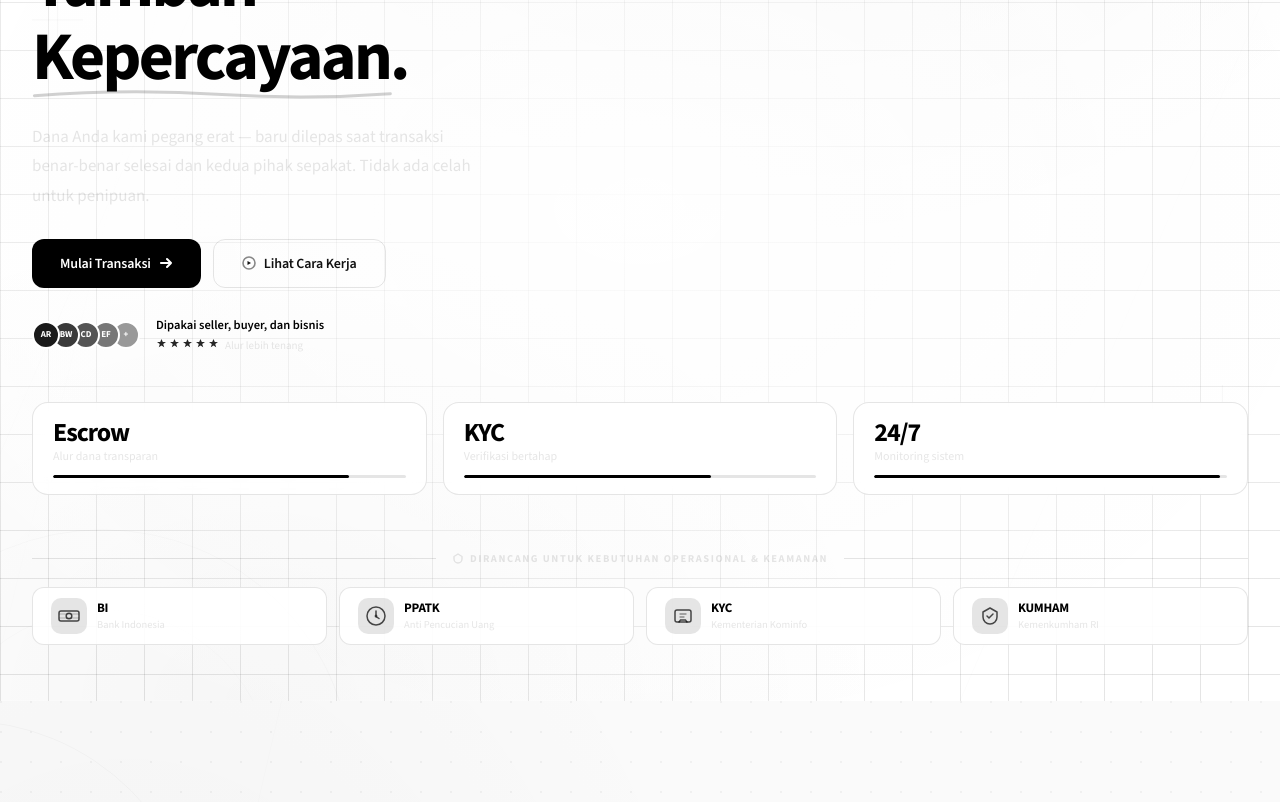
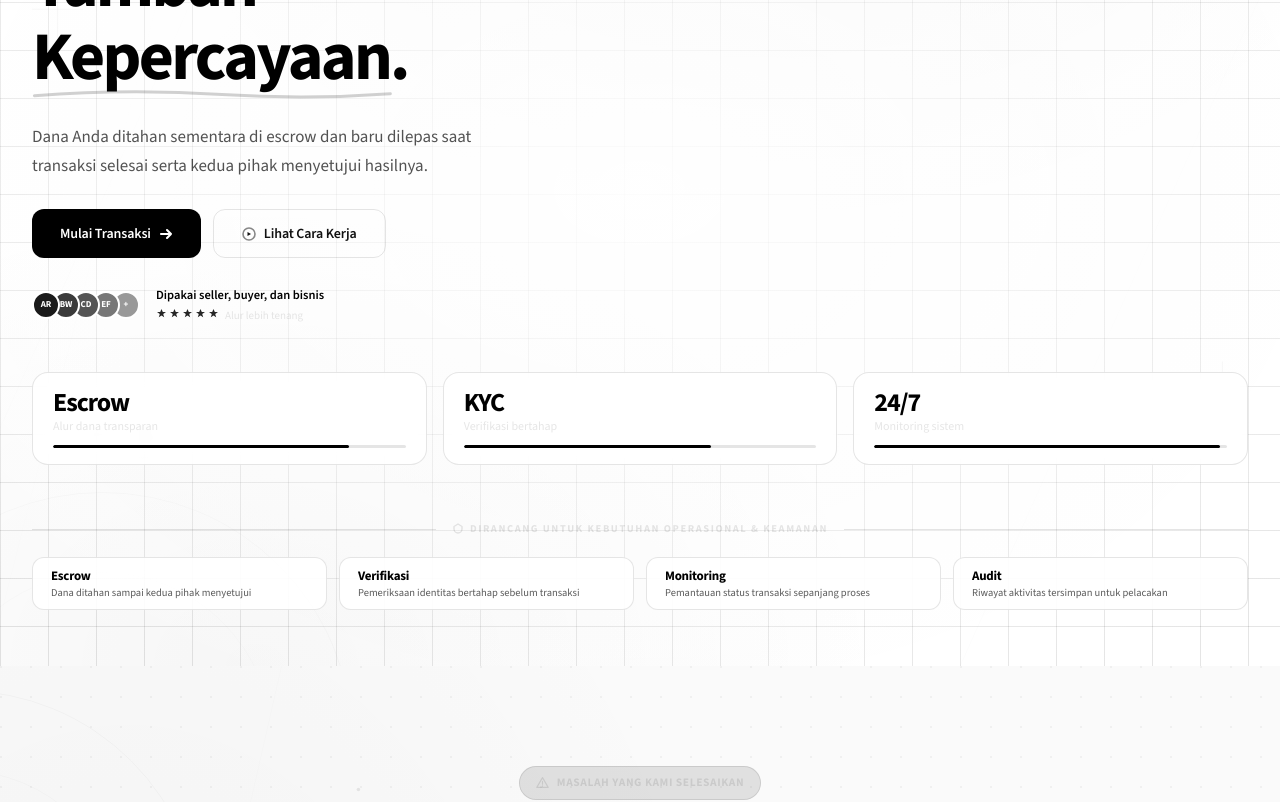
Before and after one commit to kahade-id/landing, a Next.js app: page / in a window 1280 px wide. Shown: the part 420-1222 px from the top of the page. Built offline with nearby package versions, Linux system fonts and the light colour scheme.

Commit message:
Refine landing trust copy, contrast, and metadata assets

```diff
--- a/package.json
+++ b/package.json
@@ -1,5 +1,5 @@
 {
-  "name": "trustescrow",
+  "name": "kahade-landing",
   "version": "0.1.0",
   "private": true,
   "scripts": {
--- a/src/components/sections/HeroSection.tsx
+++ b/src/components/sections/HeroSection.tsx
@@ -136,7 +136,6 @@ const styles = `
     -webkit-backdrop-filter: blur(16px);
     border: 1px solid rgba(0,0,0,0.1);
     border-radius: 20px;
-    box-: 0 8px 48px rgba(0,0,0,0.1), 0 1px 0 rgba(255,255,255,0.8) inset;
   }
 
   .stat-card {
@@ -145,10 +144,9 @@ const styles = `
     border-radius: 16px;
     padding: 16px 20px;
     backdrop-filter: blur(8px);
-    transition: box- 0.2s, transform 0.2s;
+    transition: transform 0.2s;
   }
   .stat-card:hover {
-    box-: 0 8px 32px rgba(0,0,0,0.1);
     transform: translateY(-2px);
   }
 
@@ -177,13 +175,12 @@ const styles = `
     border: 1px solid rgba(0,0,0,0.1);
     border-radius: 12px;
     background: rgba(255,255,255,0.9);
-    transition: border-color 0.2s, box- 0.2s;
+    transition: border-color 0.2s;
     cursor: default;
     user-select: none;
   }
   .reg-logo:hover {
     border-color: rgba(0,0,0,0.1);
-    box-: 0 4px 16px rgba(0,0,0,0.1);
   }
 
   .abstract-line {
@@ -410,47 +407,12 @@ const FloatingUICard = () => {
   );
 };
 
-// ─── Regulatory Logos ────────────────────────────────────────────────────────
+// ─── Trust signals (non-regulatory claims) ─────────────────────────────────
 const RegLogos = [
-  {
-    abbr: "BI",
-    name: "Bank Indonesia",
-    icon: (
-      <svg width="22" height="22" viewBox="0 0 22 22" fill="none">
-        <rect x="1" y="6" width="20" height="10" rx="2" stroke="#000" strokeWidth="1.5" strokeOpacity="0.7" />
-        <circle cx="11" cy="11" r="2.8" stroke="#000" strokeWidth="1.5" strokeOpacity="0.7" />
-        <path d="M1 9h20M1 13h20" stroke="#000" strokeWidth="1" strokeOpacity="0.25" />
-      </svg>
-    ) },
-  {
-    abbr: "PPATK",
-    name: "Anti Pencucian Uang",
-    icon: (
-      <svg width="22" height="22" viewBox="0 0 22 22" fill="none">
-        <circle cx="11" cy="11" r="9" stroke="#000" strokeWidth="1.5" strokeOpacity="0.7" />
-        <path d="M11 6v5.5l3 2" stroke="#000" strokeWidth="1.5" strokeLinecap="round" strokeOpacity="0.7" />
-        <circle cx="11" cy="11" r="1.5" fill="#000" fillOpacity="0.5" />
-      </svg>
-    ) },
-  {
-    abbr: "KYC",
-    name: "Kementerian Kominfo",
-    icon: (
-      <svg width="22" height="22" viewBox="0 0 22 22" fill="none">
-        <rect x="3" y="5" width="16" height="12" rx="2" stroke="#000" strokeWidth="1.5" strokeOpacity="0.7" />
-        <path d="M7 17l1.5-2h5L15 17" stroke="#000" strokeWidth="1.4" strokeLinecap="round" strokeOpacity="0.7" />
-        <path d="M8 9h6M8 12h4" stroke="#000" strokeWidth="1.3" strokeLinecap="round" strokeOpacity="0.4" />
-      </svg>
-    ) },
-  {
-    abbr: "KUMHAM",
-    name: "Kemenkumham RI",
-    icon: (
-      <svg width="22" height="22" viewBox="0 0 22 22" fill="none">
-        <path d="M11 3L4 7v5c0 3.87 3.13 7 7 7s7-3.13 7-7V7L11 3z" stroke="#000" strokeWidth="1.5" strokeLinejoin="round" strokeOpacity="0.7" />
-        <path d="M8 11l2 2 4-4" stroke="#000" strokeWidth="1.5" strokeLinecap="round" strokeLinejoin="round" strokeOpacity="0.7" />
-      </svg>
-    ) },
+  { abbr: "Escrow", name: "Dana ditahan sampai kedua pihak menyetujui" },
+  { abbr: "Verifikasi", name: "Pemeriksaan identitas bertahap sebelum transaksi" },
+  { abbr: "Monitoring", name: "Pemantauan status transaksi sepanjang proses" },
+  { abbr: "Audit", name: "Riwayat aktivitas tersimpan untuk pelacakan" },
 ];
 
 // ─── Stats ────────────────────────────────────────────────────────────────────
@@ -506,7 +468,7 @@ export default function HeroSection() {
                   <span style={{ position: "absolute", inset: 0, borderRadius: "50%", background: "#000", opacity: 0.35, animation: "ping-slow 1.8s ease infinite" }} />
                   <span style={{ position: "relative", width: 7, height: 7, borderRadius: "50%", background: "#000", display: "block" }} />
                 </span>
-                <span style={{ fontSize: 11.5, fontWeight: 600, color: "rgba(0,0,0,0.1)", fontFamily: "var(--font-sans)", letterSpacing: "0.03em" }}>
+                <span style={{ fontSize: 11.5, fontWeight: 600, color: "rgba(0,0,0,0.62)", fontFamily: "var(--font-sans)", letterSpacing: "0.03em" }}>
                   Platform escrow untuk transaksi bernilai tinggi
                 </span>
               </div>
@@ -556,11 +518,11 @@ export default function HeroSection() {
                   fontSize: "clamp(15px, 1.6vw, 17px)",
                   fontWeight: 400,
                   lineHeight: 1.75,
-                  color: "rgba(0,0,0,0.1)",
+                  color: "rgba(0,0,0,0.68)",
                   margin: 0,
                   maxWidth: 440 }}
               >
-                Dana Anda kami pegang erat — baru dilepas saat transaksi benar-benar selesai dan kedua pihak sepakat. Tidak ada celah untuk penipuan.
+                Dana Anda ditahan sementara di escrow dan baru dilepas saat transaksi selesai serta kedua pihak menyetujui hasilnya.
               </p>
 
               {/* CTAs */}
@@ -704,14 +666,6 @@ export default function HeroSection() {
                   className={`reg-logo anim-fade-up`}
                   style={{ animationDelay: `${1200 + i * 80}ms` }}
                 >
-                  <div style={{
-                    width: 36, height: 36, borderRadius: 10,
-                    background: "rgba(0,0,0,0.1)",
-                    display: "flex", alignItems: "center", justifyContent: "center",
-                    flexShrink: 0
-                  }}>
-                    {logo.icon}
-                  </div>
                   <div>
                     <p style={{
                       fontFamily: "var(--font-sans)",
@@ -725,7 +679,7 @@ export default function HeroSection() {
                     <p style={{
                       fontFamily: "var(--font-sans)",
                       fontSize: 10.5,
-                      color: "rgba(0,0,0,0.1)",
+                      color: "rgba(0,0,0,0.65)",
                       fontWeight: 500,
                       margin: "2px 0 0 0",
                       lineHeight: 1.3
--- a/src/components/sections/PricingSection.tsx
+++ b/src/components/sections/PricingSection.tsx
@@ -143,19 +143,19 @@ const PRESETS = [
 ];
 
 const COMPARE_ROWS = [
-  { label: "Biaya Bulanan",    trust: "Gratis",   competitor1: "Rp 149rb/bln",  competitor2: "Rp 99rb/bln",  trustGood: true },
-  { label: "Biaya Setup",      trust: "Gratis",   competitor1: "Rp 500rb",      competitor2: "Rp 250rb",     trustGood: true },
-  { label: "Fee per Transaksi",trust: "2,5%",     competitor1: "3%",            competitor2: "3,5%",         trustGood: true },
-  { label: "Fee Minimum",      trust: "Rp 2.500", competitor1: "Rp 5.000",      competitor2: "Rp 3.500",     trustGood: true },
-  { label: "Fee Maksimum",     trust: "Rp 250rb", competitor1: "Tidak ada cap", competitor2: "Rp 500rb",     trustGood: true },
-  { label: "API Access",       trust: "Gratis",   competitor1: "Berbayar",      competitor2: "Berbayar",     trustGood: true },
-  { label: "Dispute Handling", trust: "Gratis",   competitor1: "Rp 50rb",       competitor2: "Berbayar",     trustGood: true },
+  { label: "Biaya Bulanan",    trust: "Tidak wajib",      competitor1: "Bervariasi", competitor2: "Bervariasi", trustGood: true },
+  { label: "Biaya Setup",      trust: "Tidak wajib",      competitor1: "Bervariasi", competitor2: "Bervariasi", trustGood: true },
+  { label: "Fee per Transaksi",trust: "Mulai 2,5%",       competitor1: "Bervariasi", competitor2: "Bervariasi", trustGood: true },
+  { label: "Fee Minimum",      trust: "Mulai Rp 2.500",   competitor1: "Bervariasi", competitor2: "Bervariasi", trustGood: true },
+  { label: "Fee Maksimum",     trust: "Hingga Rp 250rb",  competitor1: "Bervariasi", competitor2: "Bervariasi", trustGood: true },
+  { label: "API Access",       trust: "Tersedia",         competitor1: "Tergantung paket", competitor2: "Tergantung paket", trustGood: true },
+  { label: "Dispute Handling", trust: "Tersedia",         competitor1: "Bervariasi", competitor2: "Bervariasi", trustGood: true },
 ];
 
 const FEATURES = [
-  { icon: <ZapIcon />,      label: "Tanpa biaya pendaftaran",               sub: "Daftar dan mulai gratis selamanya" },
+  { icon: <ZapIcon />,      label: "Tanpa biaya pendaftaran",               sub: "Daftar tanpa biaya awal" },
   { icon: <ShieldCheck />,  label: "Tanpa kontrak atau komitmen bulanan",    sub: "Bayar hanya saat transaksi berhasil" },
-  { icon: <ClockIcon />,    label: "Fee dikunci di awal, transparan 100%",   sub: "Tidak ada biaya tersembunyi" },
+  { icon: <ClockIcon />,    label: "Fee ditampilkan di awal transaksi",      sub: "Rincian biaya bisa ditinjau sebelum lanjut" },
   { icon: <HeadsetIcon />,  label: "Dispute gratis tanpa biaya tambahan",    sub: "Tim kami siap mediasi tanpa tarif" },
   { icon: <CodeIcon />,     label: "API akses penuh tanpa biaya extra",      sub: "Integrasi ke platform Anda kapanpun" },
   { icon: <BuildingIcon />, label: "Volume besar? Harga custom tersedia",    sub: "Hubungi sales untuk enterprise deal" },
--- a/src/components/sections/ProblemSection.tsx
+++ b/src/components/sections/ProblemSection.tsx
@@ -420,8 +420,7 @@ const c = (base: string, d = ""): string => `${base} ${d} ${inView ? "pv" : ""}`
                 display:"inline-flex", alignItems:"center", gap:8,
                 padding:"7px 16px", borderRadius:99,
                 border:"1px solid rgba(0,0,0,0.1)",
-                background:"rgba(0,0,0,0.1)",
-                display: "none"
+                background:"rgba(0,0,0,0.1)"
               }}>
                 <AlertIcon size={13}/>
                 <span style={{
```
Also changed, not shown: src/app/globals.css (+9 -30 lines), src/components/sections/TestimonialsSection.tsx (+9 -16 lines), public/og-image.svg (added), 1 other file (tests, documents, lock files or other folders).
